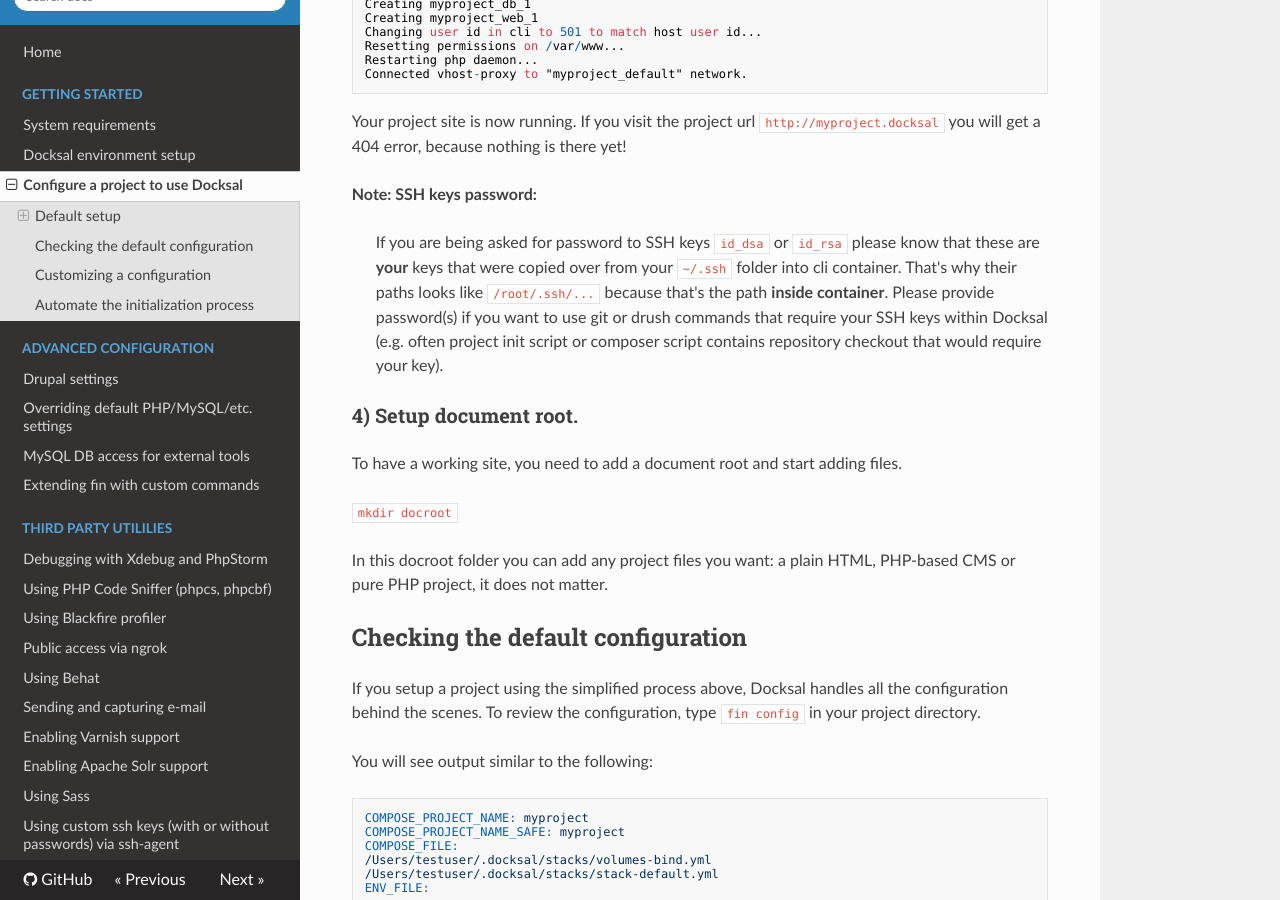
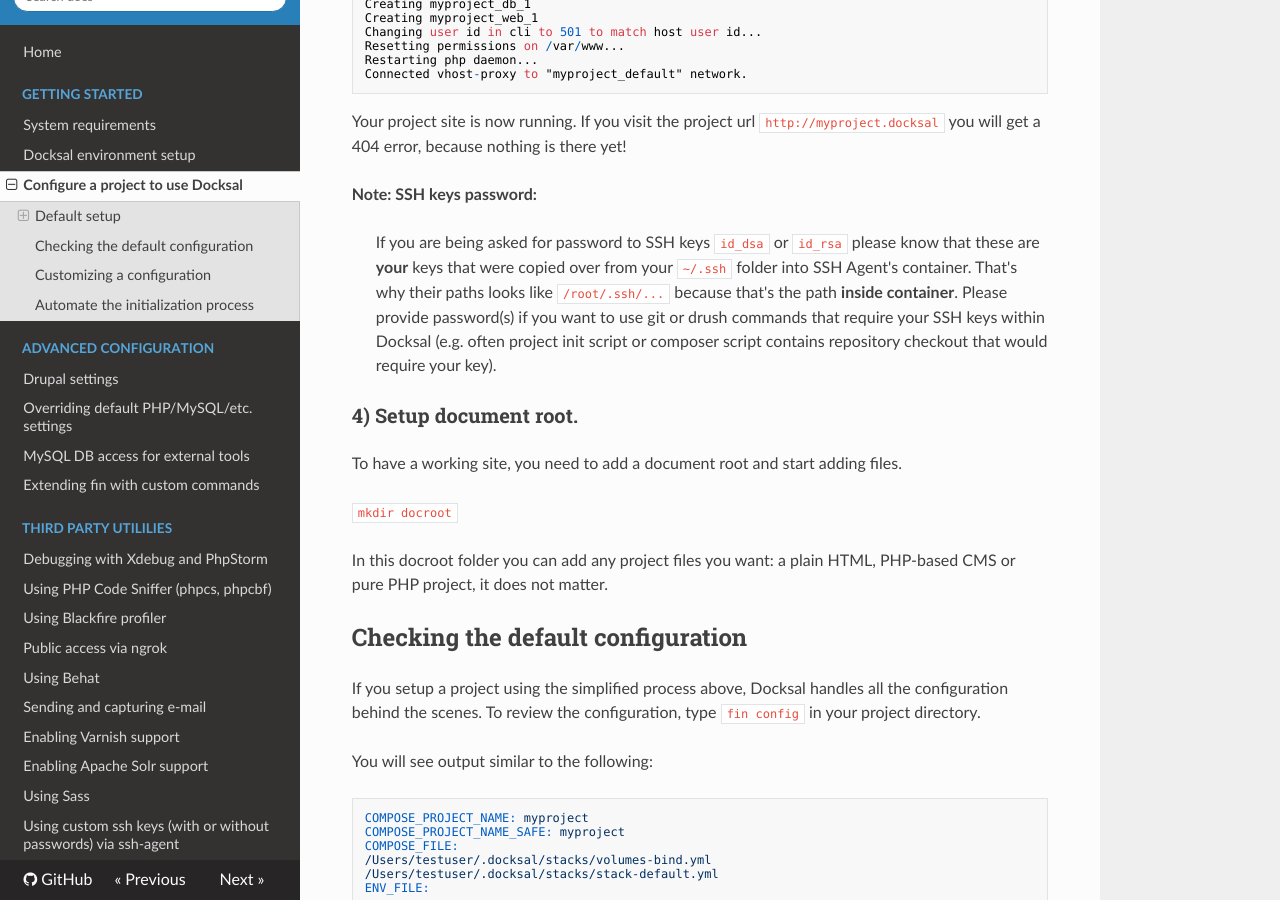
Before and after one commit to docksal/docksal, an MkDocs documentation site: the page built from docs/project-setup.md, in a window 1280 px wide and 900 px high, scrolled down 988 px. Built offline with MkDocs 1.6.1, drawn with Linux system fonts in a browser that asks for light colours; nearby versions of some CDN libraries; old or Windows-style settings are respelled for this version of MkDocs.

Commit message:
Update project-setup.md

```diff
--- a/docs/project-setup.md
+++ b/docs/project-setup.md
@@ -44,7 +44,7 @@ Connected vhost-proxy to "myproject_default" network.
 Your project site is now running. If you visit the project url `http://myproject.docksal` you will get a 404 error, because nothing is there yet!
 
 **Note: SSH keys password:**
-> If you are being asked for password to SSH keys `id_dsa` or `id_rsa` please know that these are **your** keys that were copied over from your `~/.ssh` folder into cli container. That's why their paths looks like `/root/.ssh/...` because that's the path **inside container**. Please provide password(s) if you want to use git or drush commands that require your SSH keys within Docksal (e.g. often project init script or composer script contains repository checkout that would require your key).
+> If you are being asked for password to SSH keys `id_dsa` or `id_rsa` please know that these are **your** keys that were copied over from your `~/.ssh` folder into SSH Agent's container. That's why their paths looks like `/root/.ssh/...` because that's the path **inside container**. Please provide password(s) if you want to use git or drush commands that require your SSH keys within Docksal (e.g. often project init script or composer script contains repository checkout that would require your key).
 
 ### 4) Setup document root.
 
```
